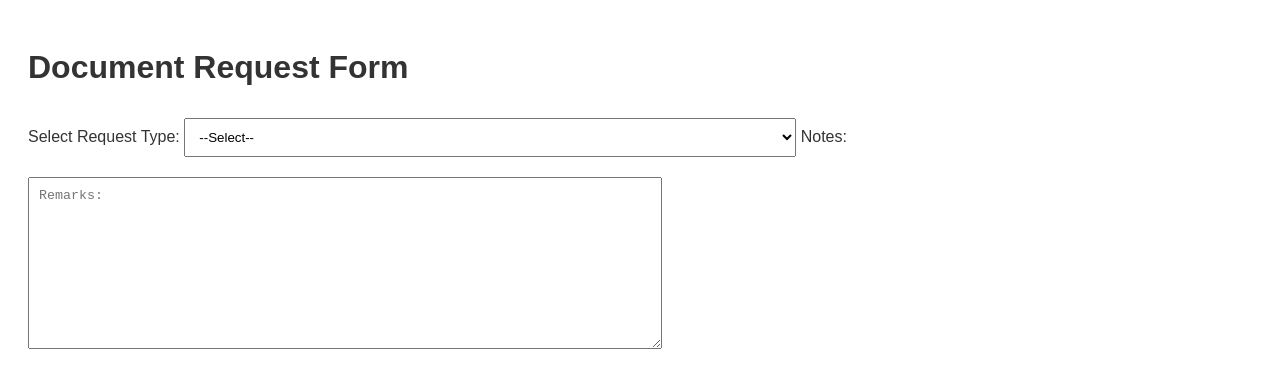
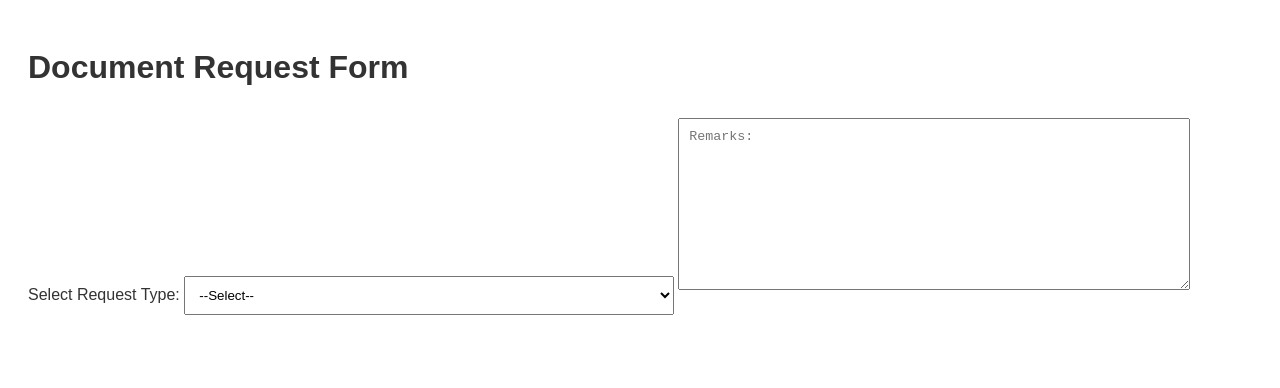
Before and after one commit to IamRay13/Template1.0, a plain HTML site: page index.html in a window 1280 px wide. Drawn offline with Linux system fonts and the light colour scheme.

Commit message:
Update index.html

```diff
--- a/index.html
+++ b/index.html
@@ -13,7 +13,7 @@
             padding: 20px;
         }
         select, textarea {
-            width: 50%;
+            width: 40%;
             margin: 10px 0;
             padding: 10px;
         }
@@ -58,7 +58,7 @@
         <textarea id="schedulingTextArea" placeholder="Your text here..."></textarea>
     </div>
 
-    <label for="notes">Notes:</label>
+
     <textarea id="notes" placeholder="Remarks:"></textarea>
 
     <script>
```
